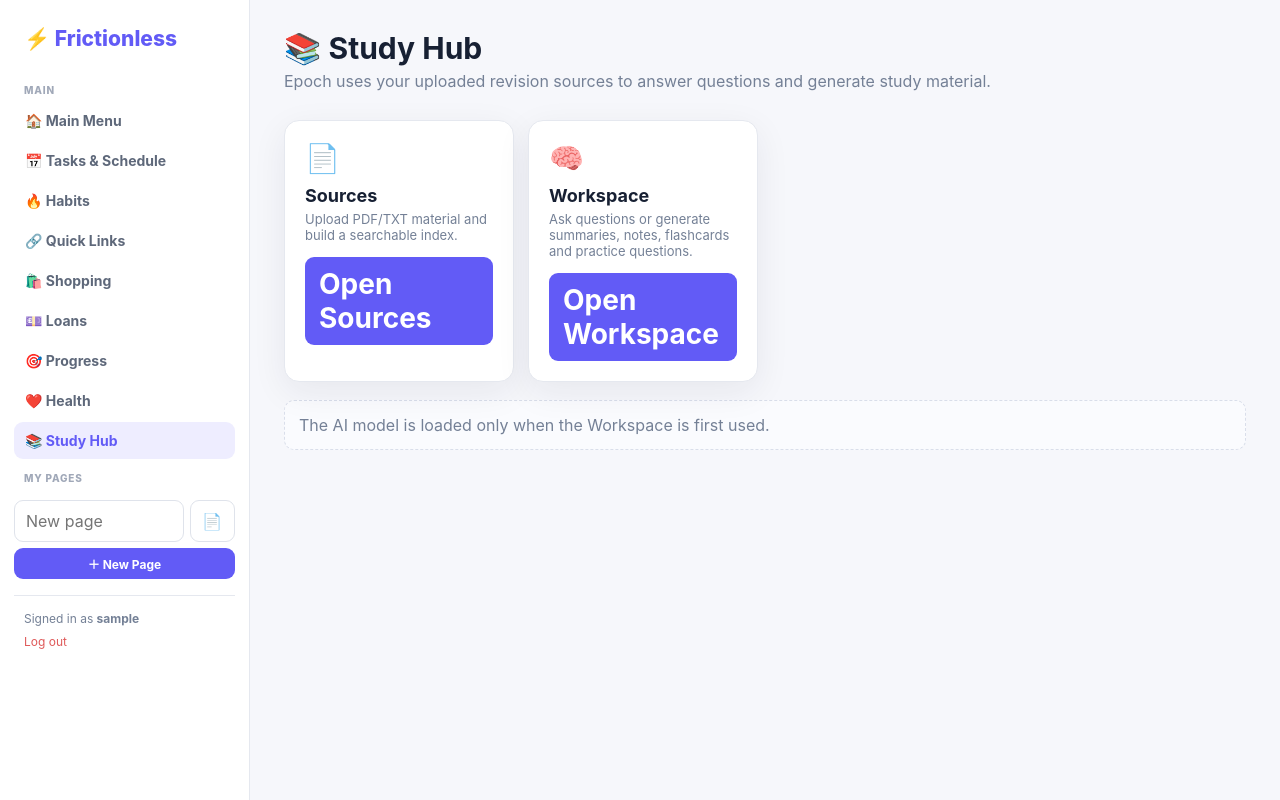
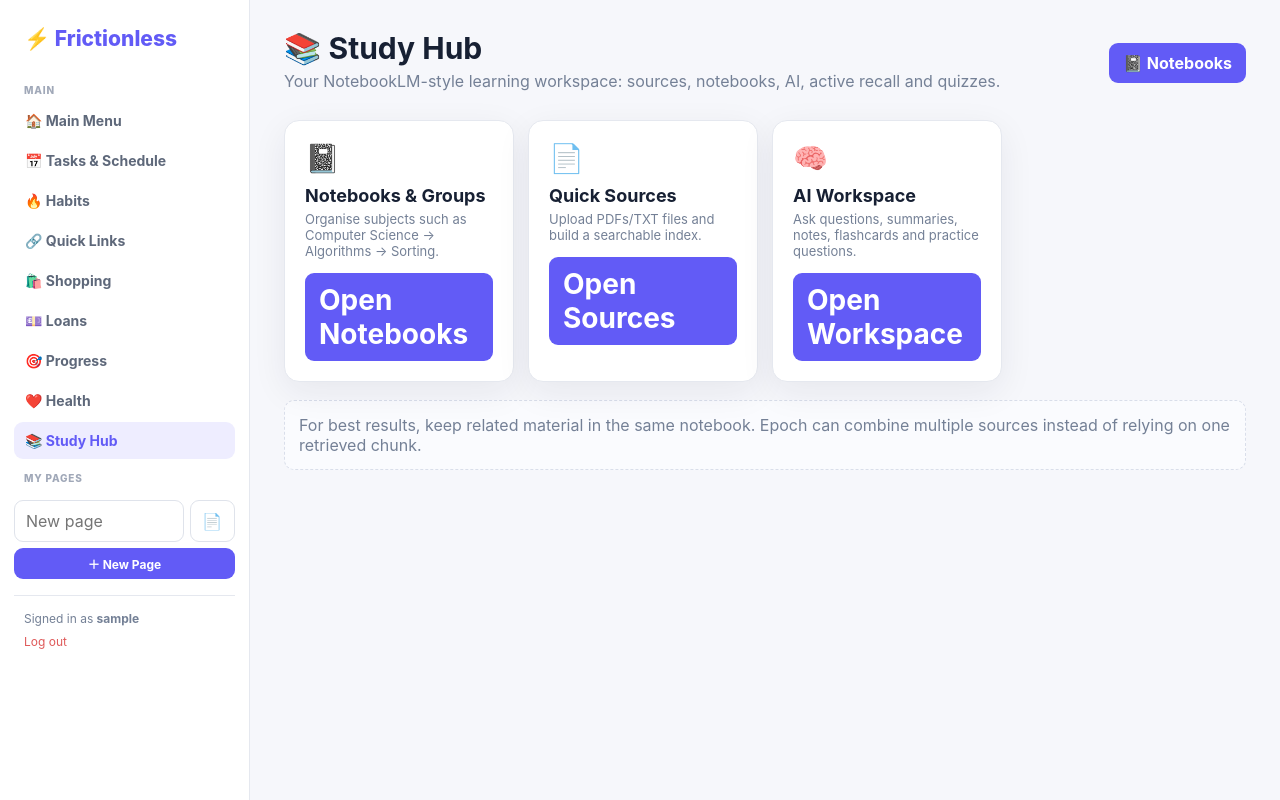
Before and after one commit to Divij808/Frictionless, a Flask app: page /study in a window 1280 px wide. Run offline with Flask 3, Linux system fonts and the light colour scheme; the visitor is signed in with stand-in values (Sample User, id 1); data comes from the database, SQL or seed files in the repository; data that the repository does not hold is empty.

Commit message:
Upgrade Study Hub home for notebooks workflow

```diff
--- a/Frictionless/templates/study_home.html
+++ b/Frictionless/templates/study_home.html
@@ -1,8 +1,9 @@
 {% extends "base.html" %}{% block title %}Study Hub · Epoch{% endblock %}{% block content %}
-<div class="topbar"><div><h1>📚 Study Hub</h1><p>Epoch uses your uploaded revision sources to answer questions and generate study material.</p></div></div>
+<div class="topbar"><div><h1>📚 Study Hub</h1><p>Your NotebookLM-style learning workspace: sources, notebooks, AI, active recall and quizzes.</p></div><a class="btn" href="{{url_for('study_notebooks')}}">📓 Notebooks</a></div>
 <div class="hero-grid study-actions">
-<a class="hero-card study-action" href="{{ url_for('study_sources') }}" role="button"><span class="study-action-icon">📄</span><h3>Sources</h3><p>Upload PDF/TXT material and build a searchable index.</p><span class="btn">Open Sources</span></a>
-<a class="hero-card study-action" href="{{ url_for('study_workspace') }}" role="button"><span class="study-action-icon">🧠</span><h3>Workspace</h3><p>Ask questions or generate summaries, notes, flashcards and practice questions.</p><span class="btn">Open Workspace</span></a>
+<a class="hero-card study-action" href="{{url_for('study_notebooks')}}"><span class="study-action-icon">📓</span><h3>Notebooks & Groups</h3><p>Organise subjects such as Computer Science → Algorithms → Sorting.</p><span class="btn">Open Notebooks</span></a>
+<a class="hero-card study-action" href="{{url_for('study_sources')}}"><span class="study-action-icon">📄</span><h3>Quick Sources</h3><p>Upload PDFs/TXT files and build a searchable index.</p><span class="btn">Open Sources</span></a>
+<a class="hero-card study-action" href="{{url_for('study_workspace')}}"><span class="study-action-icon">🧠</span><h3>AI Workspace</h3><p>Ask questions, summaries, notes, flashcards and practice questions.</p><span class="btn">Open Workspace</span></a>
 </div>
-<div class="notice">The AI model is loaded only when the Workspace is first used.</div>
+<div class="notice">For best results, keep related material in the same notebook. Epoch can combine multiple sources instead of relying on one retrieved chunk.</div>
 {% endblock %}
```
